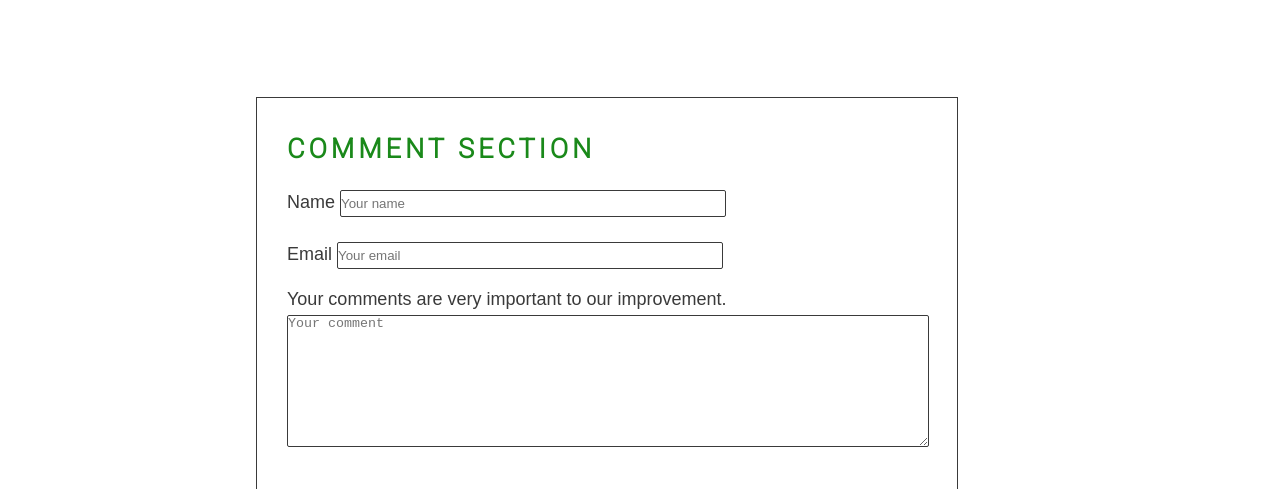
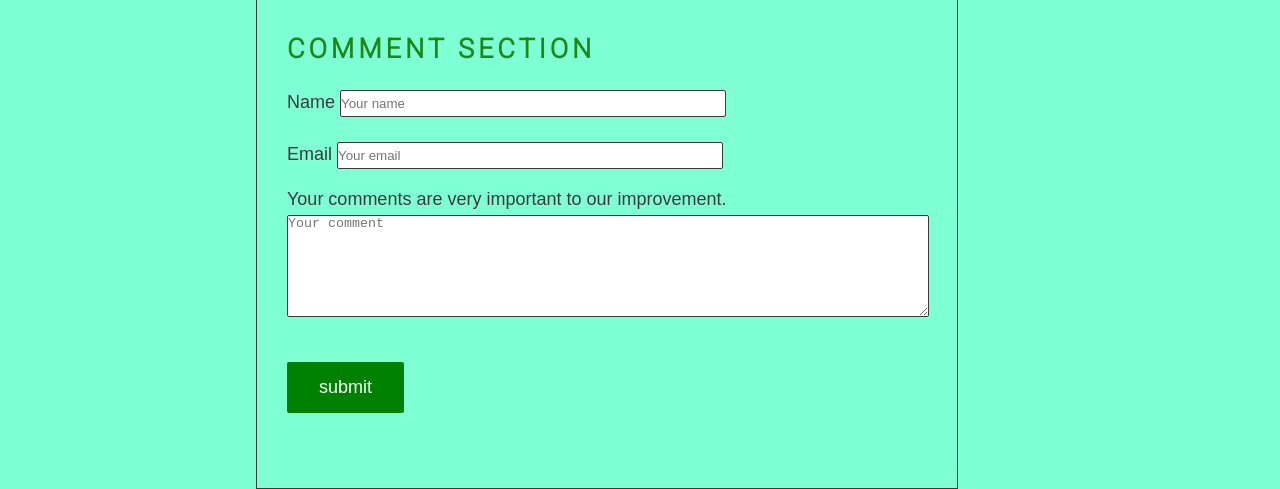
Before and after one commit to Code-Institute-Submissions/https-github.com-Yonaseyob-grand-eritrea, a plain HTML site: page form.html in a window 1280 px wide. Shown: the part 103-592 px from the top of the page. Drawn offline with Linux system fonts and the light colour scheme.

Commit message:
add background color to form section

```diff
--- a/assets/css/style.css
+++ b/assets/css/style.css
@@ -216,6 +216,7 @@ footer {
 #form {
     clear: both;
     height: 500px;
+    background-color: aquamarine;
 
 }
 
@@ -224,10 +225,9 @@ footer {
     position: absolute;
     left: 20%;
     padding: 30px;
-    margin-top: 100px;
     border: 1px #3a3a3a solid;
     width: 50%;
-    height: 400px;
+    height: 430px;
 
 }
 
@@ -246,7 +246,7 @@ footer {
 
 .textarea {
     width: 100%;
-    height: 130px;
+    height: 100px;
     margin: 5px 0 20px;
     border: 1px solid #3a3a3a;
     border-radius: 2px;
```
